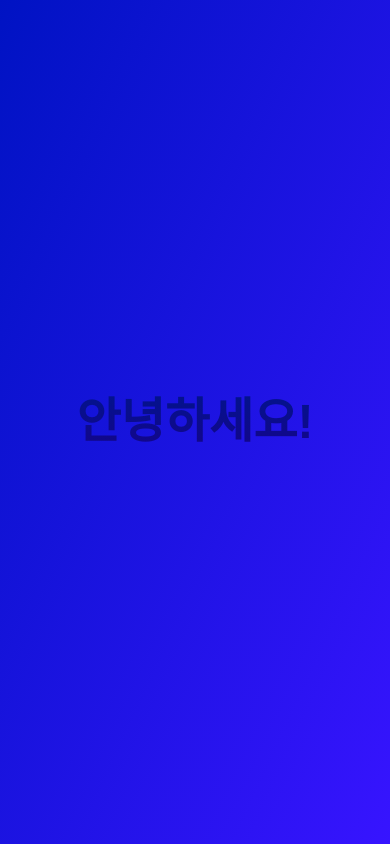
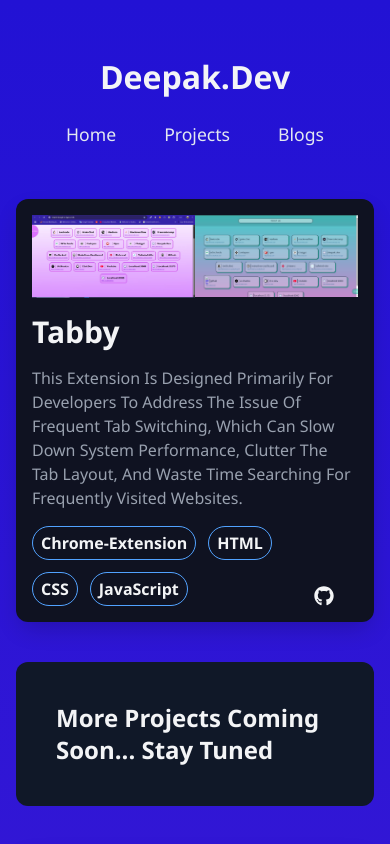
Before and after one commit to Deepaksingh126/Deepak.dev, a React (Vite) app: page /project in a window 390 px wide. Shown: the top 844 px of the page. Built offline with nearby package versions, Linux system fonts and the light colour scheme.

Commit message:
responsive fixes

```diff
--- a/src/App.jsx
+++ b/src/App.jsx
@@ -6,19 +6,12 @@ import { Route, Routes } from "react-router-dom";
 import Blogs from "./components/Blogs";
 import Project from "./components/Projects";
 
-
 function App() {
   const [isLoading, setIsLoading] = useState(true);
 
+  useEffect(() => {
+    const greetingDiv = document.getElementById("greeting");
 
-  useEffect(() => {
-
-    const content = document.getElementById('main-content');
-    const greetingDiv = document.getElementById('greeting');
-    const preloader = document.getElementById('preloader')
-
-
-    function startGreetingCycle() {
     const greetings = [
       "Hi!",
       "Hola!",
@@ -36,64 +29,40 @@ function App() {
       "Selam!",
       "Merhaba!",
       "Shalom!",
-        "Sawubona!"
+      "Sawubona!",
     ];
-
     let index = 0;
 
-      setInterval(() => {
+    const greetingInterval = setInterval(() => {
       greetingDiv.textContent = greetings[index];
       index = (index + 1) % greetings.length;
     }, 170);
-    }
 
-    startGreetingCycle();
+    const timeout = setTimeout(() => {
+      setIsLoading(false);
+      clearInterval(greetingInterval);
+    }, 3000);
 
-
-    window.addEventListener('load', function () {
-      setTimeout(function () {
-        setTimeout(() => {
-          setIsLoading(false)
-        }, 800);
-
-      }, 1800);
-    });
-
-
+    return () => {
+      clearTimeout(timeout);
+      clearInterval(greetingInterval);
+    };
   }, []);
 
-  return (
-    (isLoading ? <>
+  return isLoading ? (
     <div id="preloader">
       <div id="greeting"></div>
     </div>
-    </> :
+  ) : (
     <>
-
       <NavBar />
-
       <Routes>
-          <Route
-            path="/"
-            element={
-              <>
-                <MainCard />
+        <Route path="/" element={<MainCard />} />
+        <Route path="/project" element={<Project />} />
+        <Route path="/blogs" element={<Blogs />} />
+      </Routes>
+      <Footer />
     </>
-            }
-          />
-        </Routes >
-
-
-        <Routes>
-          <Route path="/project" element={<Project />} />
-        </Routes >
-
-        <Routes>
-          <Route path="/blogs" element={<Blogs />} />
-        </Routes >
-
-        <Footer />
-      </>)
   );
 }
 
--- a/src/components/Tabby.jsx
+++ b/src/components/Tabby.jsx
@@ -7,13 +7,22 @@ const Tabby = () => {
     <>
       <div className="w-1/2 flex">
         <img src={tabbyPurple} className="w-full h-full object-cover" alt="" />
-        <img src={TabbyElectric} className="w-full h-full object-cover" alt="" />
+        <img
+          src={TabbyElectric}
+          className="w-full h-full object-cover"
+          alt=""
+        />
       </div>
-      <h3 className="w-[80%] font-bold text-3xl my-4 hover:text-blue-600 hover:border-b-1">Tabby</h3>
-      <p className="w-[100px] inline-block text-gray-400 font-medium text-sm">
-      This extension is designed primarily for developers to address the issue of frequent tab switching, which can slow down system performance, clutter the tab layout, and waste time searching for frequently visited websites.
-      </p>
-      <div className=" flex gap-3 items-center">
+      <h3 className="w-[80%] font-bold text-3xl my-4 hover:text-blue-600 hover:border-b-2">
+        Tabby
+      </h3>
+      <h3 className="text-gray-400 mb-4 max-w-[800px] text-base">
+        This extension is designed primarily for developers to address the issue
+        of frequent tab switching, which can slow down system performance,
+        clutter the tab layout, and waste time searching for frequently visited
+        websites.
+      </h3>
+      <div className="flex gap-3 items-center w-[80%] flex-wrap">
         <div className="rounded-3xl border-1 border-blue-400 font-bold py-1 px-2">
           chrome-extension
         </div>
@@ -26,7 +35,7 @@ const Tabby = () => {
         <div className="rounded-3xl border-1 border-blue-400 font-bold py-1 px-2">
           JavaScript
         </div>
-        <div className="absolute right-10">
+        <div className="absolute right-10 bottom-4">
           <a href="https://github.com/Deepaksingh126/tabby">
             <GithubLogo />
           </a>
```
Also changed, not shown: src/index.css (+14 -15 lines). Lines whose indentation alone changed are shown as unchanged.
